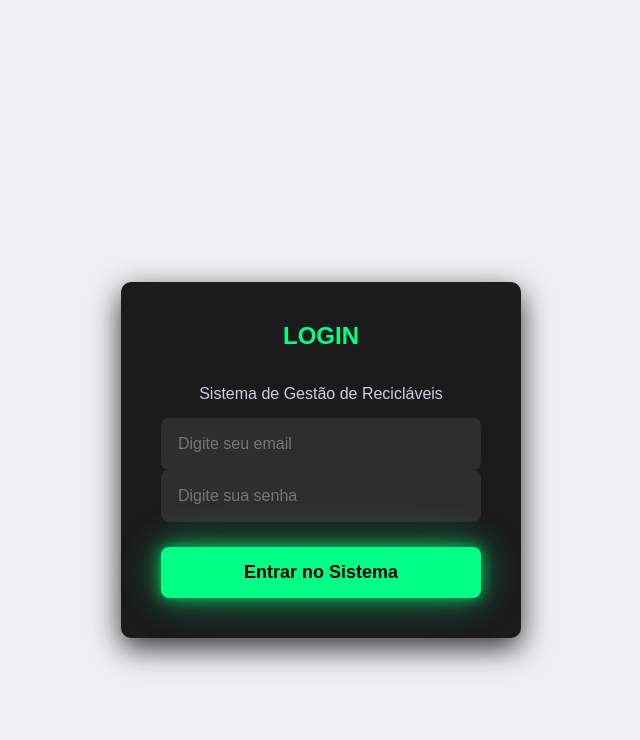
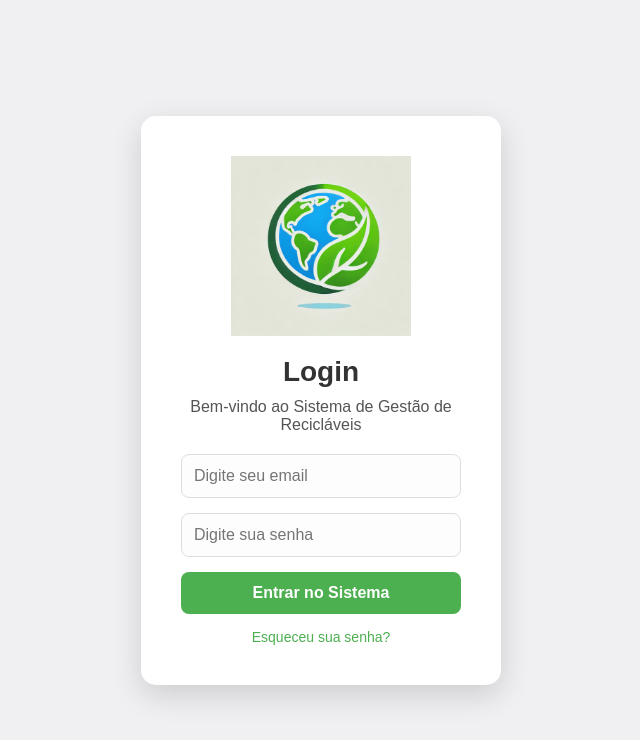
Before and after one commit to gildevson/Recyclable_frontend, a React (Create React App) app: page /login in a window 1280 px wide. Shown: the top 740 px of the page, without its empty margins (319-959 px from the left). Built offline with nearby package versions, Linux system fonts and the light colour scheme.

Commit message:
Adicionando tela de login

```diff
--- a/src/components/login/login.css
+++ b/src/components/login/login.css
@@ -1,171 +1,159 @@
-/* Estilo geral da página de login */
+/* Estilo geral */
 body {
     font-family: 'Arial', sans-serif;
-    background-color: #141414; /* Fundo ainda mais escuro */
+    background-color: #f5f5f5;
     margin: 0;
     padding: 0;
-    height: 100vh; /* Define a altura total da viewport */
+    height: 100vh;
     display: flex;
     justify-content: center;
-    align-items: center; /* Alinha o conteúdo verticalmente */
+    align-items: center;
   }
 
-/* Caixa de login */
+  /* Container principal */
   .login-container {
-    background-color: #1b1b1b; /* Fundo escuro da caixa de login */
-    padding: 40px;
-    border-radius: 10px;
-    box-shadow: 0 10px 30px rgba(0, 0, 0, 0.8); /* Sombra escura para dar profundidade */
-    width: 400px;
+    display: flex;
+    width: 90%;
+    max-width: 400px; /* Tamanho ideal para dispositivos móveis */
+    background-color: #fff;
+    border-radius: 15px;
+    box-shadow: 0 10px 30px rgba(0, 0, 0, 0.15);
+    overflow: hidden;
+    flex-direction: column;
+    justify-content: center;
+    align-items: center;
+    padding: 20px; /* Adiciona espaçamento interno */
+    margin: 0 auto; /* Centraliza horizontalmente */
+    animation: fadeIn 0.8s ease;
+  }
+
+  /* Coluna esquerda */
+  .login-left {
+    width: 100%;
+    padding: 20px;
     display: flex;
     flex-direction: column;
-    gap: 15px;
-    margin-top: 30%;
+    justify-content: center;
+    align-items: center;
     text-align: center;
-    transition: all 0.3s ease;
   }
 
-/* Título da página de login */
-.login-container h1 {
-    color: #00ff85; /* Verde neon para o título */
-    font-size: 24px;
+  .login-logo {
+    max-width: 180px;
     margin-bottom: 20px;
-    font-weight: bold;
-    text-transform: uppercase;
   }
 
-/* Estilo dos campos de input */
-.login-container input {
+  /* Títulos e descrição */
+  .login-left h1 {
+    font-size: 28px;
+    color: #333;
+    margin-bottom: 10px;
+  }
+
+  .login-left p {
+    margin-bottom: 20px;
+    color: #555;
+  }
+
+  /* Inputs */
+  .login-left input {
     width: 100%;
-    padding: 15px;
-    border: 2px solid transparent;
+    max-width: 320px;
+    padding: 12px;
+    margin-bottom: 15px;
+    border: 1px solid #ddd;
     border-radius: 8px;
     font-size: 16px;
-    background-color: rgba(53, 52, 52, 0.8); /* Fundo do input mais escuro */
-    color: #d1d1d1; /* Texto mais claro */
-    outline: none;
-    transition: border-color 0.3s ease, background-color 0.3s ease;
+    background-color: #fdfdfd;
+    transition: border-color 0.3s ease;
   }
 
-/* Placeholder */
-.login-container input::placeholder {
-    color: #757575; /* Placeholder mais escuro */
+  .login-left input:focus {
+    border-color: #4caf50;
+    outline: none;
   }
 
-/* Foco no campo de input */
-.login-container input:focus {
-    border-color: #00ff85; /* Cor do foco em verde neon */
-    background-color: rgba(28, 28, 28, 1);
+  /* Botão */
+  .login-left button {
+    width: 100%;
+    max-width: 320px;
+    padding: 12px;
+    background-color: #4caf50;
+    color: #fff;
+    border: none;
+    border-radius: 8px;
+    font-size: 16px;
+    font-weight: bold;
+    cursor: pointer;
+    transition: background-color 0.3s ease, transform 0.2s ease;
   }
 
-/* Estilo do botão de login */
-.login-container button {
-    padding: 15px;
-    background: #00ff85; /* Cor base do botão */
-    color: black; /* Cor do texto */
-    border: none;
-    border-radius: 8px;
-    font-size: 18px;
-    margin-top: 8%;
-    font-weight: bold;
-    cursor: pointer;
-    transition: transform 0.3s ease, box-shadow 0.3s ease, background-color 0.3s ease;
-    width: 100%; /* Faz o botão ocupar toda a largura */
-    box-shadow: 0px 0px 15px rgba(0, 255, 133, 0.7), 0 0 40px rgba(0, 255, 133, 0.4), 0 0 60px rgba(0, 255, 133, 0.1); /* Efeito de brilho neon */
+  .login-left button:hover {
+    background-color: #45a049;
+    transform: translateY(-2px);
   }
 
-
-/* Efeito de hover no botão de login */
-.login-container button:hover {
-    background-color: #32a852; /* Altera a cor de fundo no hover */
-    transform: translateY(-3px); /* Eleva o botão no hover */
-    box-shadow: 0px 0px 20px rgba(50, 168, 82, 0.9), 0 0 50px rgba(50, 168, 82, 0.6), 0 0 80px rgba(50, 168, 82, 0.3); /* Sombra mais intensa no hover */
+  .login-left button:disabled {
+    background-color: #bbb;
+    cursor: not-allowed;
   }
 
-
-/* Efeito de clique no botão de login */
-.login-container button:active {
-    transform: translateY(1px); /* Move o botão levemente para baixo */
-    box-shadow: 0px 0px 10px rgba(50, 168, 82, 0.7), 0 0 20px rgba(50, 168, 82, 0.5), 0 0 30px rgba(50, 168, 82, 0.2); /* Sombra mais suave ao clicar */
-}
-/* Estilo para link "Recuperar senha" */
-.login-container a {
+  /* Link de senha */
+  .forgot-password-link {
+    color: #4caf50;
+    text-decoration: none;
+    margin-top: 15px;
     font-size: 14px;
-    color: #00ff85; /* Link em verde neon */
-    text-decoration: none;
-    margin-top: 10px;
   }
 
-/* Hover no link */
-.login-container a:hover {
-    color: #32a852;
+  .forgot-password-link:hover {
     text-decoration: underline;
   }
 
-/* Estilo da mensagem de erro */
-.login-error-message {
-    color: #ff4b4b; /* Vermelho para erros */
-    font-size: 14px;
-    margin-top: -10px;
-    margin-bottom: 10px;
-}
-
-/* Tela de carregamento */
-.login-loading-screen {
+  /* Rocket Launch */
+  .rocket-launch-container {
+    margin-top: 20px;
     display: flex;
     justify-content: center;
     align-items: center;
-    height: 100vh;
-    font-size: 24px;
-    font-weight: bold;
-    color: #00ff85;
+    width: 100%;
   }
 
-/* Estilo do spinner de carregamento */
-.login-spinner {
-    width: 50px;
-    height: 50px;
-    border: 8px solid rgba(155, 127, 127, 0.1);
-    border-top: 8px solid #00ff85;
-    border-radius: 50%;
-    animation: spin 1.5s linear infinite;
+  .rocket-launch {
+    max-width: 120px;
+    height: auto;
+    animation: bounce 2s infinite;
   }
 
-/* Animação do spinner */
-@keyframes spin {
-    0% {
-        transform: rotate(0deg);
+  /* Animações */
+  @keyframes fadeIn {
+    from {
+      opacity: 0;
+      transform: scale(0.95);
     }
-    100% {
-        transform: rotate(360deg);
+    to {
+      opacity: 1;
+      transform: scale(1);
     }
   }
 
-/* Responsividade para telas menores */
-@media (max-width: 600px) {
-    .login-container {
-        width: 90%; /* Reduz a largura da caixa de login em dispositivos móveis */
-        padding: 20px; /* Diminui o padding para telas menores */
+  @keyframes bounce {
+    0%, 100% {
+      transform: translateY(0);
     }
-
-    .login-container h1 {
-        font-size: 20px;
-    }
-
-    .login-container input {
-        font-size: 14px;
-        padding: 10px; /* Diminui o padding dos inputs */
-    }
-
-    .login-container button {
-        font-size: 14px;
-        padding: 10px; /* Diminui o tamanho do botão */
+    50% {
+      transform: translateY(-10px);
     }
   }
 
+  /* Responsividade */
+  @media (max-width: 768px) {
+    .login-container {
+      height: auto;
+      padding: 20px;
+    }
 
-.login-container button:disabled {
-    background: #757575; /* Cor cinza quando desabilitado */
-    cursor: not-allowed;
-    box-shadow: none; /* Remove o efeito de brilho ao estar desabilitado */
+    .rocket-launch {
+      max-width: 100px;
     }
+  }
--- a/src/components/login/login.js
+++ b/src/components/login/login.js
@@ -1,6 +1,7 @@
 import React, { useState } from "react";
 import { useNavigate } from "react-router-dom";
-import api from "../services/api"; // Certifique-se do caminho correto
+import api from "../services/api";
+import logo from "../img/logo.png"; // Import da imagem
 import "./login.css";
 
 const Login = () => {
@@ -24,12 +25,17 @@ const Login = () => {
     try {
       const response = await api.post("/auth/login", { email, password });
       if (response.status === 200) {
-                localStorage.setItem("token", response.data.token); // Salva o token
-                navigate("/menu"); // Redireciona para o menu
+        localStorage.setItem("token", response.data.token);
+        navigate("/menu");
+      } else {
+        setError("Erro desconhecido. Tente novamente.");
       }
     } catch (error) {
-            if (error.response && error.response.status === 401) {
+      const status = error.response?.status;
+      if (status === 401) {
         setError("Credenciais inválidas.");
+      } else if (status >= 500) {
+        setError("Erro no servidor. Tente novamente mais tarde.");
       } else {
         setError("Erro na conexão com o servidor.");
       }
@@ -40,8 +46,10 @@ const Login = () => {
 
   return (
     <div className="login-container">
+  <div className="login-left">
+    <img src={logo} alt="Logo" className="login-logo" />
     <h1>Login</h1>
-            <p>Sistema de Gestão de Recicláveis</p>
+    <p>Bem-vindo ao Sistema de Gestão de Recicláveis</p>
     <form onSubmit={handleSubmit}>
       <input
         type="email"
@@ -57,11 +65,16 @@ const Login = () => {
         onChange={(e) => setPassword(e.target.value)}
         required
       />
-                {error && <p className="login-error-message">{error}</p>}
+      {error && <p className="error-message">{error}</p>}
       <button type="submit" disabled={loading}>
         {loading ? "Carregando..." : "Entrar no Sistema"}
       </button>
     </form>
+    <a href="/forgot-password" className="forgot-password-link">
+      Esqueceu sua senha?
+    </a>
+
+  </div>
 </div>
   );
 };
```
Also changed, not shown: src/components/menu/menu.js (+33 -61 lines), src/components/img/logo.png (added), src/components/img/tt.png (added). Lines whose indentation alone changed are shown as unchanged.
